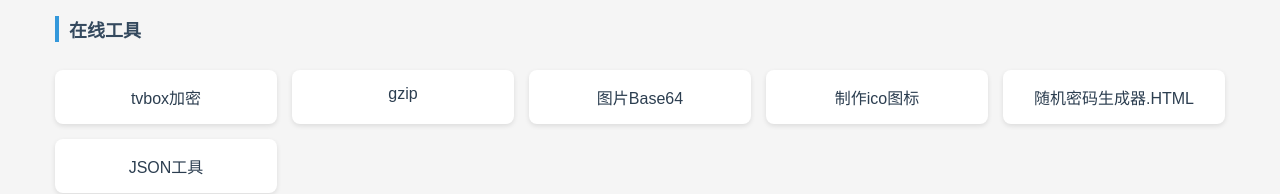
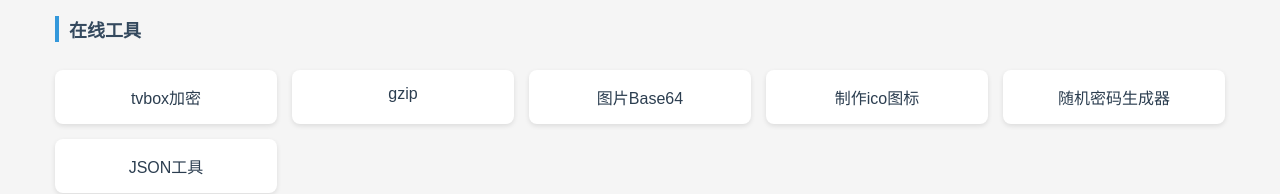
Before and after one commit to zfhtml/zfhtml.github.io, a plain HTML site: page dh/index.html in a window 1280 px wide. Shown: the part 630-824 px from the top of the page. Drawn offline with Linux system fonts and the light colour scheme.

Commit message:
Update index.html

```diff
--- a/dh/index.html
+++ b/dh/index.html
@@ -135,7 +135,7 @@ footer {text-align:center;margin-top:60px;padding:20px 0;border-top:1px solid #e
         <div class="site-card"><a href="./code/gzip.html" target="_blank">gzip</a></div>
         <div class="site-card"><a href="./code/图片Base64.html" target="_blank">图片Base64</a></div>
         <div class="site-card"><a href="./code/制作ico图标.html" target="_blank">制作ico图标</a></div>
-        <div class="site-card"><a href="./code/10位随机密码生成器.HTML" target="_blank">随机密码生成器.HTML</a></div>
+        <div class="site-card"><a href="./code/10位随机密码生成器.HTML" target="_blank">随机密码生成器</a></div>
        <div class="site-card"><a href="./code/JSON工具.html" target="_blank">JSON工具</a></div>
 
     </div>
```
